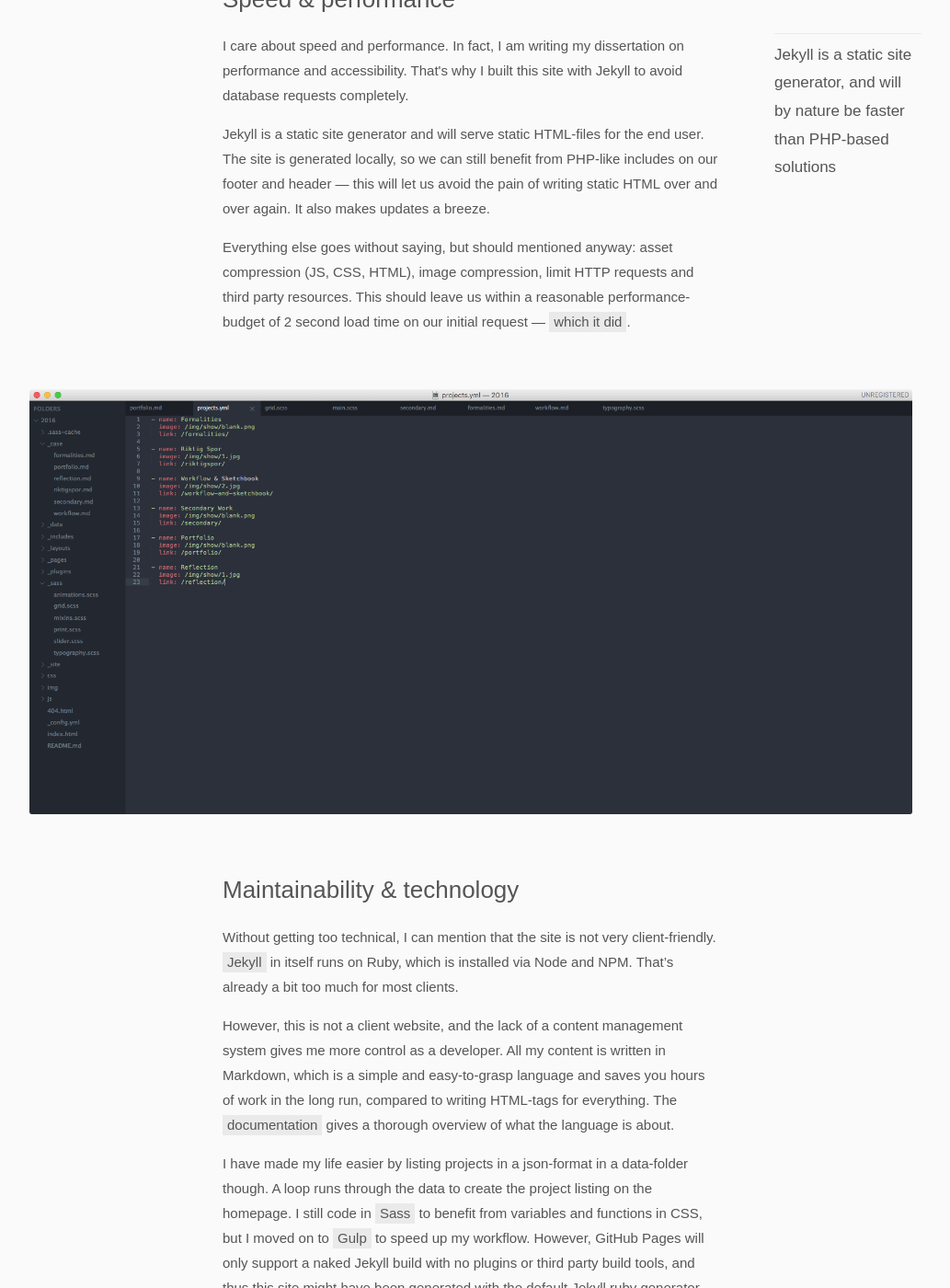
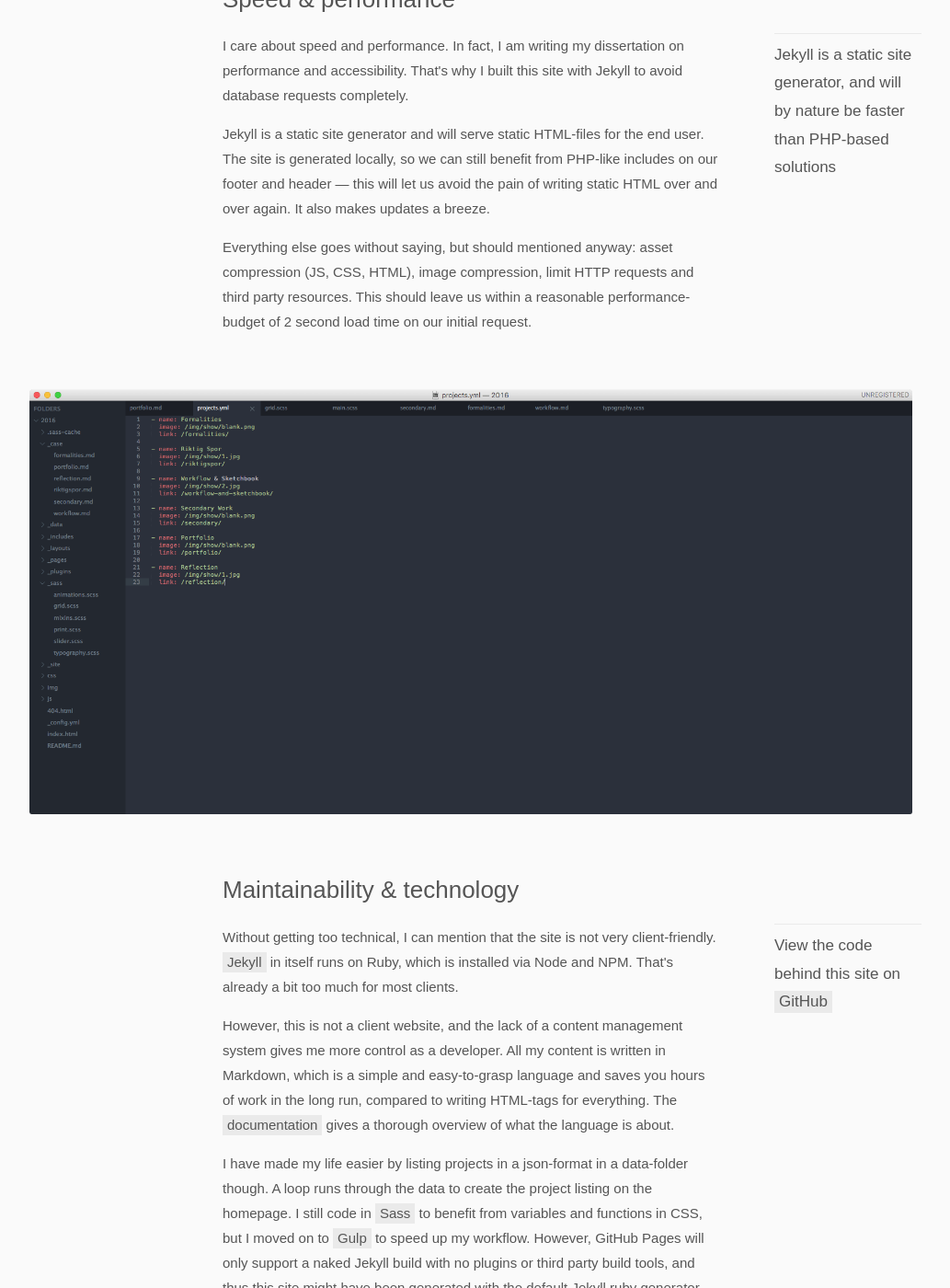
Before and after one commit to partcoffee/uni, a Jekyll site: the page built from _case/portfolio.md, in a window 1280 px wide and 1400 px high, scrolled down 3718 px. Shown: the whole window at 92% size, without its empty margins (128-1161 px from the left). Built offline with Jekyll 4.4.1, drawn with Linux system fonts in a browser that asks for light colours; some of the changed text lies outside the part shown.

Commit message:
Added ref to github

```diff
--- a/_case/portfolio.md
+++ b/_case/portfolio.md
@@ -62,7 +62,7 @@ The site sticks to roughly 60-80 characters per line, offering a comfortable rea
 
 Jekyll is a static site generator and will serve static HTML-files for the end user. The site is generated locally, so we can still benefit from PHP-like includes on our footer and header &mdash; this will let us avoid the pain of writing static HTML over and over again. It also makes updates a breeze.
 
-Everything else goes without saying, but should mentioned anyway: asset compression (JS, CSS, HTML), image compression, limit HTTP requests and third party resources. This should leave us within a reasonable performance-budget of 2 second load time on our initial request &mdash; <a href="#" target="_blank">which it did</a>.
+Everything else goes without saying, but should mentioned anyway: asset compression (JS, CSS, HTML), image compression, limit HTTP requests and third party resources. This should leave us within a reasonable performance-budget of 2 second load time on our initial request.
 
 <div class="div"></div>
 
@@ -74,13 +74,15 @@ Everything else goes without saying, but should mentioned anyway: asset compress
 
 ## Maintainability & technology
 
-Without getting too technical, I can mention that the site is not very client-friendly. <a href="http://jekyllrb.com/" target="_blank">Jekyll</a> in itself runs on Ruby, which is installed via Node and NPM. That's already a bit too much for most clients.
+<p class="pull">Without getting too technical, I can mention that the site is not very client-friendly. <a href="http://jekyllrb.com/" target="_blank">Jekyll</a> in itself runs on Ruby, which is installed via Node and NPM. That's already a bit too much for most clients.<span>View the code behind this site on <a href="https://github.com/partcoffee/uni" target="_blank">GitHub</a></span></p>
 
 However, this is not a client website, and the lack of a content management system gives me more control as a developer. All my content is written in Markdown, which is a simple and easy-to-grasp language and saves you hours of work in the long run, compared to writing HTML-tags for everything. The <a href="https://daringfireball.net/projects/markdown/syntax" target="_blank">documentation</a> gives a thorough overview of what the language is about.
 
 I have made my life easier by listing projects in a json-format in a data-folder though. A loop runs through the data to create the project listing on the homepage. I still code in <a href="http://sass-lang.com/" target="_blank">Sass</a> to benefit from variables and functions in CSS, but I moved on to <a href="http://gulpjs.com/" target="_blank">Gulp</a> to speed up my workflow. However, GitHub Pages will only support a naked Jekyll build with no plugins or third party build tools, and thus this site might have been generated with the default Jekyll ruby generator.
 
-I have made the source-code available on GitHub, which should show the raw files I work with. This should also show the progression from A to B through my <a href="https://github.com/partcoffee/partcoffee.github.io/commits/master" target="_blank">commit history</a>.
+I have made the source-code available on GitHub, which should show the raw files I work with. This should also show the progression from A to B through my <a href="https://github.com/partcoffee/uni/commits/master" target="_blank">commit history</a>.
+
+You can also see how the code works in the <a href="https://github.com/partcoffee/uni/blob/master/css/main.scss" target="_blank">main SCSS-file</a>, which extends to all the included scss-files and js files. If you are a developer, I strongly encourage you to clone to repo or read through it on GitHub as everything is commented to satisfy the assessment sheet.
 
 
 <div class="div"></div>
```
Also changed, not shown: _case/formalities.md (+2 -0 lines), 3 other files.
